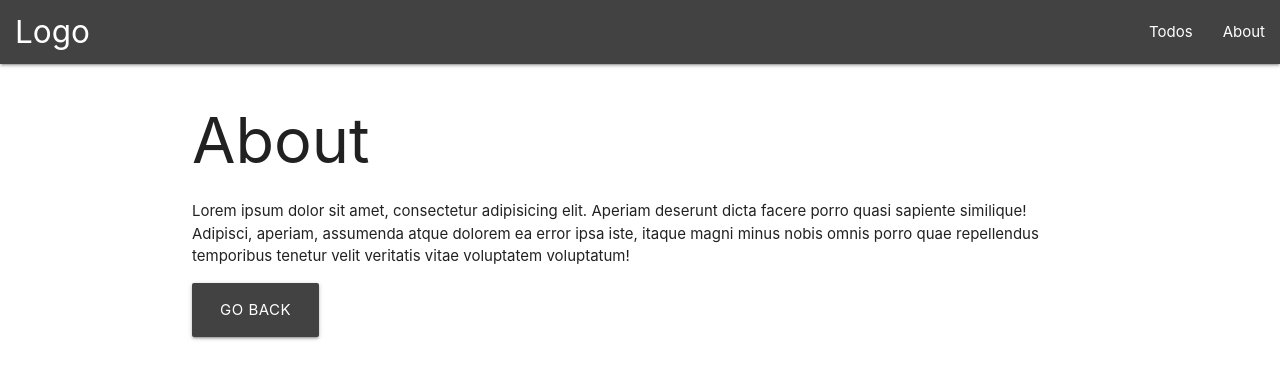
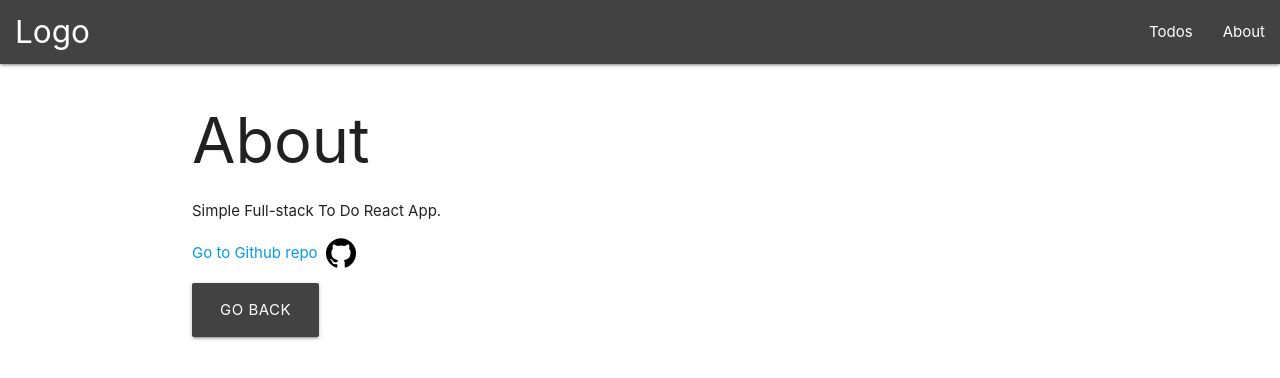
Before and after one commit to Discretus/react-todo-app, a React (Create React App) app: page /about in a window 1280 px wide. Shown: the top 378 px of the page. Built offline with nearby package versions, Linux system fonts and the light colour scheme.

Commit message:
Updated about page

```diff
--- a/src/App.tsx
+++ b/src/App.tsx
@@ -14,6 +14,7 @@ const App: React.FC = () => {
                     <Route component={AboutPage} path="/about" exact/>
                 </Switch>
             </div>
+
         </BrowserRouter>
     )
 }
--- a/src/index.scss
+++ b/src/index.scss
@@ -13,3 +13,12 @@
 .mt-4 {
   margin-top: 1rem;
 }
+
+.github {
+  display: flex;
+  cursor: pointer;
+  align-items: center;
+  img {
+    width: 30px;
+  }
+}
--- a/src/pages/AboutPage.tsx
+++ b/src/pages/AboutPage.tsx
@@ -1,15 +1,22 @@
 import React from 'react';
 import {useHistory} from 'react-router-dom'
+import GithubLogo from './github-logo.svg'
 
 const AboutPage: React.FC = () => {
     const history = useHistory()
     return (
         <React.Fragment>
             <h1>About</h1>
-            <p>Lorem ipsum dolor sit amet, consectetur adipisicing elit. Aperiam deserunt dicta facere porro quasi
-                sapiente
-                similique! Adipisci, aperiam, assumenda atque dolorem ea error ipsa iste, itaque magni minus nobis omnis
-                porro quae repellendus temporibus tenetur velit veritatis vitae voluptatem voluptatum!</p>
+            <p>
+                Simple Full-stack To Do React App.
+            </p>
+            <a href="https://github.com/Discretus/react-todo-app">
+                <div className="mt-4 github">
+                    Go to Github repo
+                    &nbsp;
+                    <img src={GithubLogo} alt="GutHib logo"/>
+                </div>
+            </a>
             <button className="waves-effect waves-light btn-large grey darken-3 mt-4"
                     onClick={() => history.push('/')}>
                 Go back
```
Also changed, not shown: src/pages/github-logo.svg (added).
